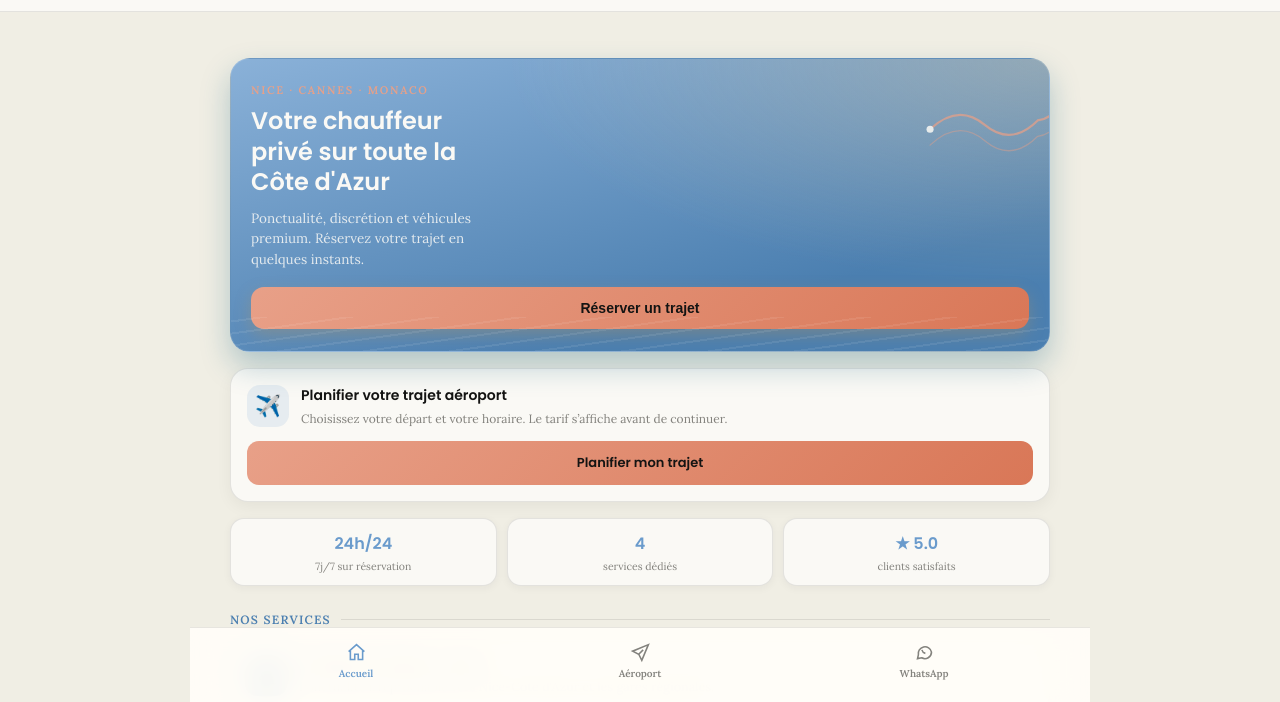
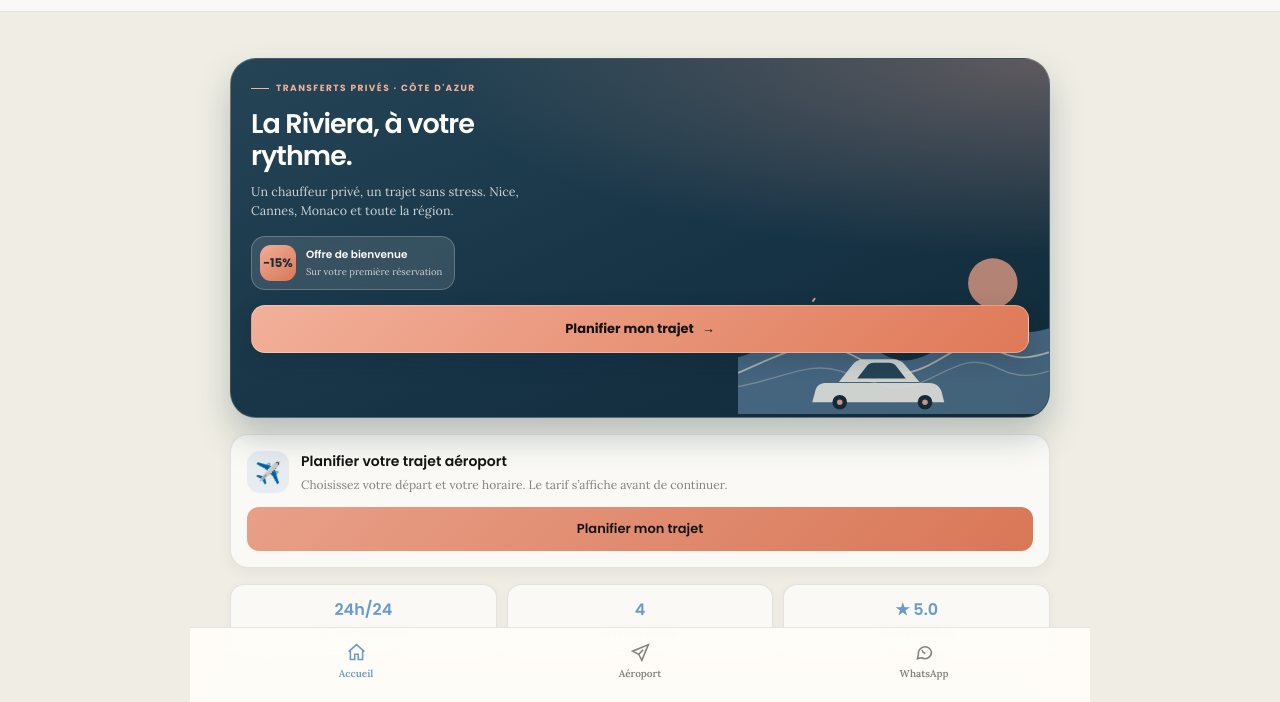
Before and after one commit to zakbe06120-cmyk/elite-driver-app1, a website: page www/index.html in a window 1280 px wide. Shown: the part 94-796 px from the top of the page. Drawn offline with Linux system fonts and the light colour scheme.

Commit message:
Refresh homepage marketing design

```diff
--- a/www/index.html
+++ b/www/index.html
@@ -144,51 +144,34 @@
   .screen.active{ display:block; }
   @keyframes fade{ from{opacity:0; transform:translateY(6px);} to{opacity:1; transform:translateY(0);} }
   .hero{
+    min-height:360px;
     margin-top:14px;
-    border-radius: var(--radius);
-    background:
-      radial-gradient(120% 140% at 100% 0%, rgba(231,207,164,0.35), transparent 55%),
-      linear-gradient(165deg, var(--azure-2), var(--azure-deep) 75%);
-    border:1px solid rgba(255,255,255,0.12);
-    padding:24px 20px 22px;
+    padding:23px 20px 20px;
+    border-radius:26px;
     position:relative;
     overflow:hidden;
-    box-shadow: 0 14px 30px rgba(14,92,126,0.28);
+    isolation:isolate;
+    background:radial-gradient(130% 95% at 100% 0%,rgba(232,160,136,.35),transparent 58%),linear-gradient(155deg,#27485a 0%,#173447 58%,#102936 100%);
+    border:1px solid rgba(255,255,255,.18);
+    box-shadow:0 18px 34px rgba(22,53,70,.26);
   }
   .hero::before{
-    content:'';
-    position:absolute; left:0; right:0; bottom:0; height:34px;
-    background: repeating-linear-gradient(-8deg, transparent 0 10px, rgba(255,255,255,0.08) 10px 12px);
+    content:'';position:absolute;inset:0;z-index:-1;
+    background:linear-gradient(90deg,rgba(16,41,54,.1) 0%,rgba(16,41,54,.08) 58%,rgba(16,41,54,.02) 100%);
   }
-  .route-line{
-    position:absolute;
-    right:-24px; top:-18px;
-    width:150px; height:150px;
-    opacity:0.85;
-  }
-  .hero-eyebrow{
-    color:var(--gold-soft);
-    font-size:11px;
-    letter-spacing:0.16em;
-    text-transform:uppercase;
-    font-weight:600;
-  }
-  .hero h1{
-    font-family:'Poppins', sans-serif;
-    font-weight:600;
-    font-size:24px;
-    line-height:1.28;
-    color:#FAF9F5;
-    margin:9px 0 10px;
-    max-width:230px;
-  }
-  .hero p{
-    color:rgba(255,253,248,0.82);
-    font-size:13.5px;
-    line-height:1.5;
-    max-width:250px;
-    margin:0 0 18px;
-  }
+  .hero-visual{position:absolute;z-index:-1;right:-19px;bottom:3px;width:min(94%,330px);height:auto;opacity:.88;pointer-events:none;}
+  .hero-eyebrow{display:flex;align-items:center;gap:7px;color:#f3b09a;font:700 9px 'Poppins',sans-serif;letter-spacing:.16em;text-transform:uppercase;}
+  .hero-eyebrow::before{content:'';width:18px;height:1px;background:#f3b09a;}
+  .hero h1{max-width:285px;margin:13px 0 9px;color:#fffdf8;font:600 27px/1.2 'Poppins',sans-serif;letter-spacing:-.035em;}
+  .hero p{max-width:270px;margin:0 0 15px;color:rgba(255,253,248,.78);font-size:12.5px;line-height:1.55;}
+  .hero-promo{display:flex;align-items:center;gap:10px;width:max-content;max-width:100%;margin:0 0 15px;padding:8px 12px 8px 8px;border:1px solid rgba(255,255,255,.22);border-radius:14px;background:rgba(255,255,255,.12);backdrop-filter:blur(8px);color:#fffdf8;}
+  .hero-promo[hidden]{display:none;}
+  .hero-promo-rate{display:grid;place-items:center;width:36px;height:36px;border-radius:11px;background:linear-gradient(145deg,#f1ae96,#d97757);color:#192d37;font:700 12px 'Poppins',sans-serif;}
+  .hero-promo-copy strong,.hero-promo-copy small{display:block;}
+  .hero-promo-copy strong{font:600 10.5px 'Poppins',sans-serif;}
+  .hero-promo-copy small{margin-top:2px;color:rgba(255,253,248,.76);font-size:9.5px;}
+  .hero .btn{position:relative;z-index:1;min-height:48px;border:1px solid rgba(255,255,255,.28);border-radius:14px;background:linear-gradient(135deg,#f2b09a,#df7958);box-shadow:0 8px 22px rgba(13,30,38,.2);font-family:'Poppins',sans-serif;font-size:13px;}
+  @media (prefers-reduced-motion:no-preference){.hero .btn:hover{transform:translateY(-2px);filter:brightness(1.04);}}
   .btn{
     display:inline-flex;
     align-items:center;
@@ -581,16 +564,27 @@
     <!-- ===== ACCUEIL ===== -->
     <section class="screen active" id="screen-accueil">
       <div class="hero">
-        <svg class="route-line" viewBox="0 0 170 170" fill="none">
-          <path d="M8 100 Q 40 70, 70 95 T 130 90 Q 150 88, 160 60" stroke="#E8A088" stroke-width="2.5" stroke-linecap="round" fill="none" opacity="0.85"/>
-          <path d="M8 118 Q 40 88, 70 113 T 130 108 Q 150 106, 160 78" stroke="#E8A088" stroke-width="1.5" stroke-linecap="round" fill="none" opacity="0.5"/>
-          <circle cx="160" cy="60" r="4" fill="#E8A088"/>
-          <circle cx="8" cy="100" r="4" fill="#FAF9F5"/>
+        <svg class="hero-visual" viewBox="0 0 360 190" fill="none" aria-hidden="true">
+          <circle cx="278" cy="47" r="27" fill="#E8A088" fill-opacity=".86"/>
+          <path d="M0 128C42 117 62 78 103 88c37 9 51 54 93 41 39-12 57-51 92-35 24 11 40 7 72-5v101H0v-62Z" fill="#8AB1D8" fill-opacity=".48"/>
+          <path d="M0 145c43-18 75-39 112-25 37 14 49 38 91 19 33-15 49-37 77-20 25 15 45 10 80-4" stroke="#F7E9D8" stroke-opacity=".65" stroke-width="2"/>
+          <path d="M0 160c53-10 76-28 112-17 43 14 61 27 98 8 33-17 48-24 74-11 25 13 44 8 76-4" stroke="#F7E9D8" stroke-opacity=".32" stroke-width="1.5"/>
+          <path d="M95 156h114c8 0 13 6 14 13l2 8H81l3-11c1-6 5-10 11-10Z" fill="#F7F4EC" fill-opacity=".92"/>
+          <path d="m110 155 15-19c3-4 7-6 12-6h32c5 0 10 2 13 6l16 19" fill="#F7F4EC" fill-opacity=".92"/>
+          <path d="m130 151 11-14c2-2 4-3 7-3h17c3 0 5 1 7 3l11 14" fill="#27485A"/>
+          <circle cx="111" cy="177" r="8" fill="#122B37"/><circle cx="204" cy="177" r="8" fill="#122B37"/>
+          <circle cx="111" cy="177" r="3" fill="#E8A088"/><circle cx="204" cy="177" r="3" fill="#E8A088"/>
+          <path d="M23 118c32-11 44-30 62-56" stroke="#F3B09A" stroke-width="2" stroke-linecap="round" stroke-dasharray="3 7"/>
+          <circle cx="23" cy="118" r="4" fill="#F3B09A"/>
         </svg>
-        <div class="hero-eyebrow" data-i18n="heroEyebrow">Nice · Cannes · Monaco</div>
-        <h1 data-i18n="heroTitle">Votre chauffeur privé sur toute la Côte d'Azur</h1>
-        <p data-i18n="heroText">Ponctualité, discrétion et véhicules premium. Réservez votre trajet en quelques instants.</p>
-        <button class="btn" data-i18n="heroBtn" onclick="goTo('reserver')">Réserver un trajet</button>
+        <div class="hero-eyebrow" data-i18n="heroEyebrow">Transferts privés · Côte d'Azur</div>
+        <h1 data-i18n="heroTitle">La Riviera, à votre rythme.</h1>
+        <p data-i18n="heroText">Un chauffeur privé, un trajet sans stress. Nice, Cannes, Monaco et toute la région.</p>
+        <div class="hero-promo" id="home-welcome-offer">
+          <span class="hero-promo-rate">−15%</span>
+          <span class="hero-promo-copy"><strong data-i18n="homeOfferTitle">Offre de bienvenue</strong><small data-i18n="homeOfferSub">Sur votre première réservation</small></span>
+        </div>
+        <button class="btn" data-i18n="heroBtn" onclick="planAirportTransfer()">Planifier mon trajet <span aria-hidden="true">→</span></button>
       </div>
 
       <div class="airport-planner-card">
@@ -846,10 +840,12 @@
   const translations = {
     fr: {
       badge24: "24/7",
-      heroEyebrow: "Nice · Cannes · Monaco",
-      heroTitle: "Votre chauffeur privé sur toute la Côte d'Azur",
-      heroText: "Ponctualité, discrétion et véhicules premium. Réservez votre trajet en quelques instants.",
-      heroBtn: "Réserver un trajet",
+      heroEyebrow: "Transferts privés · Côte d'Azur",
+      heroTitle: "La Riviera, à votre rythme.",
+      heroText: "Un chauffeur privé, un trajet sans stress. Nice, Cannes, Monaco et toute la région.",
+      homeOfferTitle: "Offre de bienvenue",
+      homeOfferSub: "Sur votre première réservation",
+      heroBtn: "Planifier mon trajet  →",
       homeAllServices: "Découvrir nos services",
       homeAllRates: "Voir les tarifs",
       airportPlannerTitle: "Planifier votre trajet aéroport",
@@ -954,10 +950,12 @@
     },
     en: {
       badge24: "24/7",
-      heroEyebrow: "Nice · Cannes · Monaco",
-      heroTitle: "Your private chauffeur across the French Riviera",
-      heroText: "Punctuality, discretion and premium vehicles. Book your ride in a few taps.",
-      heroBtn: "Book a ride",
+      heroEyebrow: "Private transfers · French Riviera",
+      heroTitle: "The Riviera, at your pace.",
+      heroText: "Your private chauffeur, a smooth ride. Nice, Cannes, Monaco and beyond.",
+      homeOfferTitle: "Welcome offer",
+      homeOfferSub: "On your first booking",
+      heroBtn: "Plan my ride  →",
       homeAllServices: "Explore our services",
       homeAllRates: "View rates",
       airportPlannerTitle: "Plan your airport transfer",
@@ -1080,6 +1078,8 @@
     });
     document.documentElement.lang = lang;
     updateAirportRoute();
+    const homeOffer=document.getElementById('home-welcome-offer');
+    if(homeOffer) homeOffer.hidden=localStorage.getItem('elitedriver_welcome_offer_used')==='true';
 
     if(pendingTrip){
       const payBtn = document.getElementById('pay-card-btn');
@@ -1207,7 +1207,11 @@
       const savedLang = localStorage.getItem('elitedriver_lang');
       if(saved){
         pendingTrip = JSON.parse(saved);
-        if(pendingTrip.welcomeOffer) localStorage.setItem('elitedriver_welcome_offer_used','true');
+        if(pendingTrip.welcomeOffer){
+          localStorage.setItem('elitedriver_welcome_offer_used','true');
+          const homeOffer=document.getElementById('home-welcome-offer');
+          if(homeOffer) homeOffer.hidden=true;
+        }
         if(savedLang) setLang(savedLang);
         goTo('reserver');
         document.getElementById('booking-form-wrap').style.display = 'none';
```
